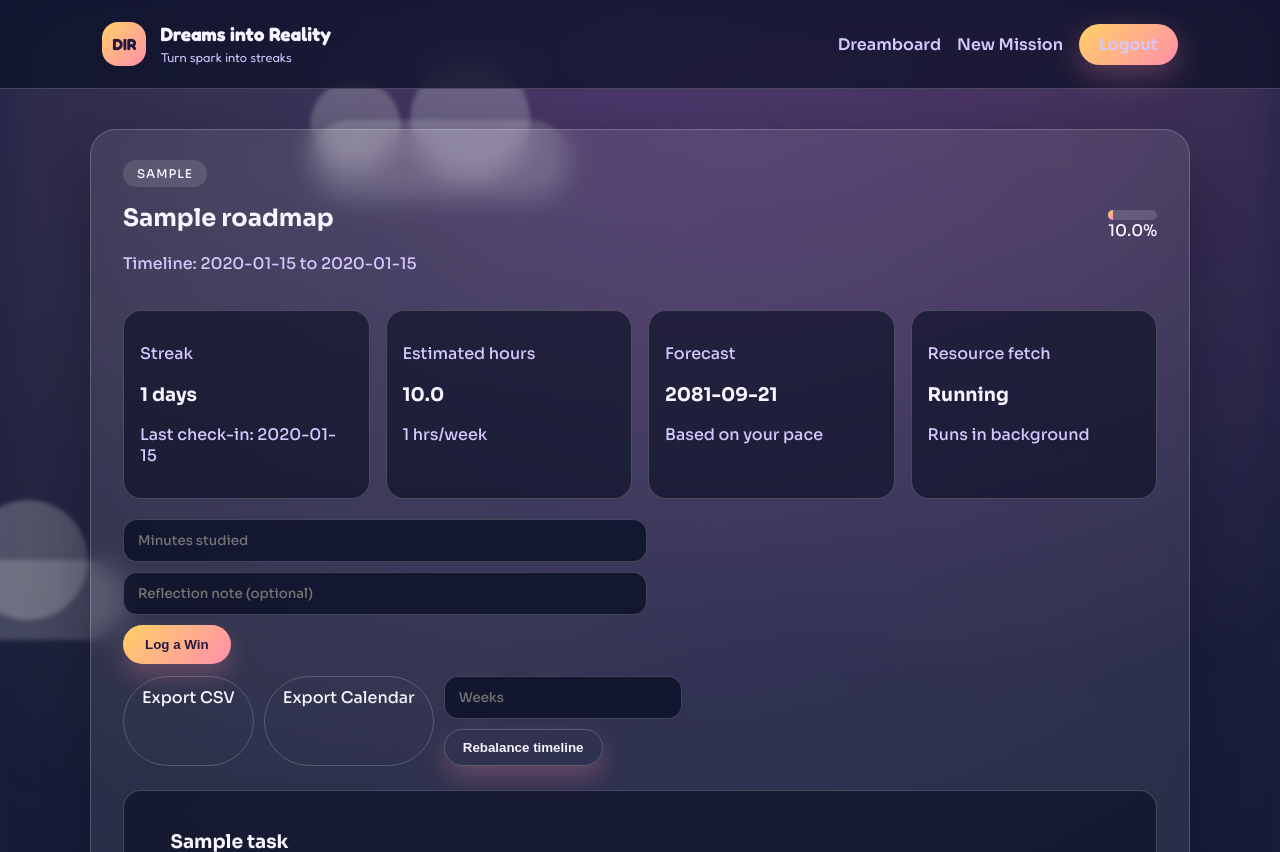
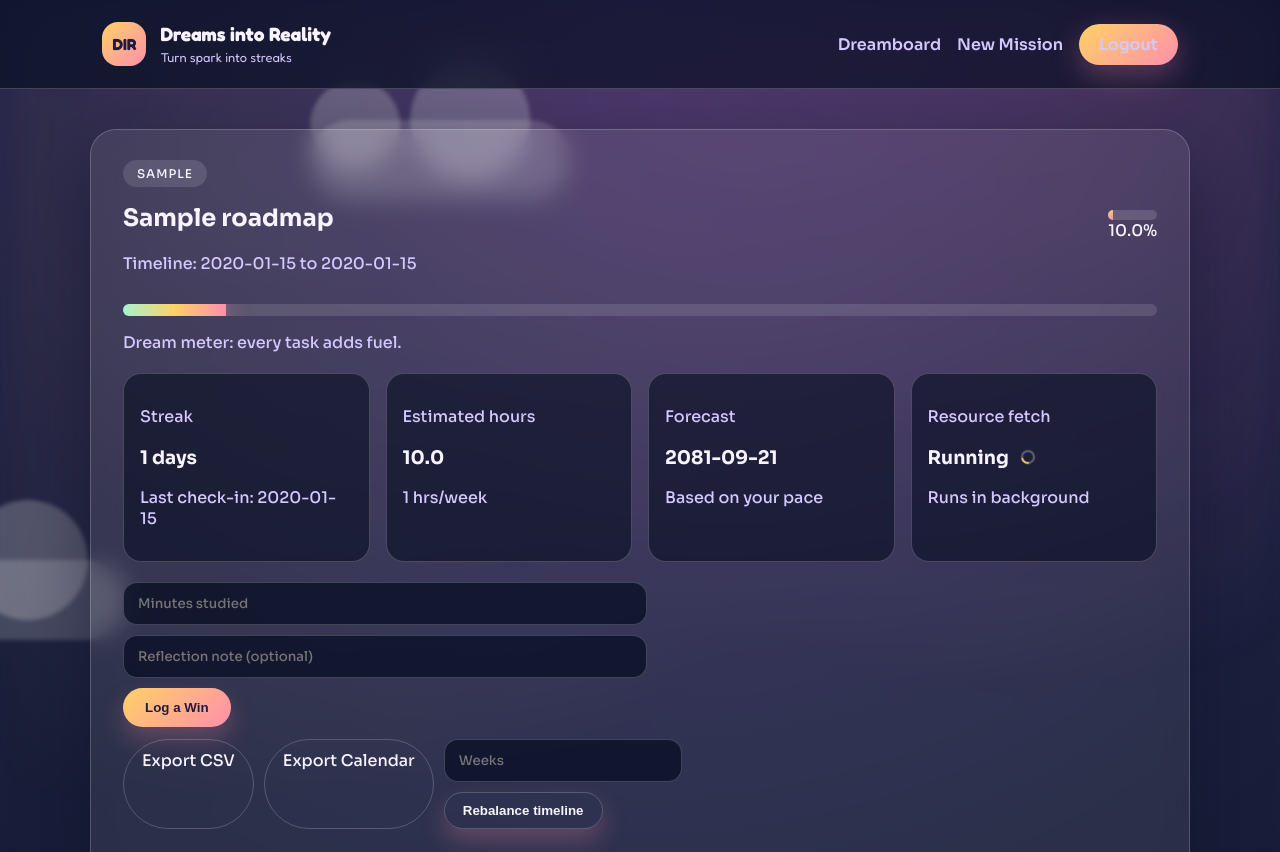
Before and after one commit to Anish17-Shanu/Dreams-into-Reality, a Flask app: page /roadmap/1 in a window 1280 px wide. Shown: the top 852 px of the page. Run offline with Flask 3, Linux system fonts and the light colour scheme; the visitor is signed in with stand-in values (Sample User, id 1); tables that the repository leaves empty hold one stand-in row (values such as "Sample post").

Commit message:
Add topic preview diff, spinner badge, and dream meter

```diff
--- a/dashboard/routes.py
+++ b/dashboard/routes.py
@@ -640,7 +640,8 @@
                 study_days_per_week=study_days_per_week,
                 start_date=start_date,
                 raw_text=raw_text,
-                topics="\n".join(topics)
+                topics="\n".join(topics),
+                original_topics=topics
             )
 
         if not title:
--- a/static/style.css
+++ b/static/style.css
@@ -397,6 +397,20 @@
     background: linear-gradient(135deg, #ffd166, #ff8fab);
 }
 
+.dream-meter {
+    height: 12px;
+    border-radius: 999px;
+    background: rgba(255, 255, 255, 0.12);
+    overflow: hidden;
+    margin: 14px 0 6px;
+}
+
+.dream-meter-fill {
+    height: 100%;
+    background: linear-gradient(90deg, #a7f3d0, #ffd166, #ff8fab);
+    animation: glow 2.6s ease-in-out infinite;
+}
+
 .card-actions {
     display: flex;
     gap: 10px;
@@ -466,6 +480,29 @@
     padding: 20px;
     border: 1px solid var(--border);
     animation: rise 0.6s ease;
+}
+
+.diff-panel {
+    padding: 16px;
+    border-radius: 16px;
+    border: 1px dashed var(--border);
+    background: rgba(11, 16, 38, 0.6);
+}
+
+.diff-list {
+    list-style: none;
+    padding: 0;
+    margin: 12px 0 0;
+    display: grid;
+    gap: 6px;
+}
+
+.diff-add {
+    color: #a7f3d0;
+}
+
+.diff-remove {
+    color: #fda4af;
 }
 
 .task-meta {
@@ -568,6 +605,17 @@
     border: 1px solid rgba(255, 143, 171, 0.4);
 }
 
+.spinner {
+    display: inline-block;
+    width: 14px;
+    height: 14px;
+    margin-left: 8px;
+    border-radius: 50%;
+    border: 2px solid rgba(255, 255, 255, 0.3);
+    border-top-color: var(--accent);
+    animation: spin 1s linear infinite;
+}
+
 @keyframes drift {
     0% { transform: translateX(0); }
     100% { transform: translateX(130vw); }
@@ -599,6 +647,15 @@
     100% { opacity: 0; transform: translateY(40px); }
 }
 
+@keyframes spin {
+    to { transform: rotate(360deg); }
+}
+
+@keyframes glow {
+    0%, 100% { filter: drop-shadow(0 0 6px rgba(255, 209, 102, 0.4)); }
+    50% { filter: drop-shadow(0 0 12px rgba(255, 143, 171, 0.7)); }
+}
+
 @media (max-width: 720px) {
     .topbar {
         flex-direction: column;
--- a/templates/roadmap_view.html
+++ b/templates/roadmap_view.html
@@ -14,6 +14,10 @@
             <span>{{ progress }}%</span>
         </div>
     </div>
+    <div class="dream-meter">
+        <div class="dream-meter-fill" style="width: {{ progress }}%"></div>
+    </div>
+    <p class="muted">Dream meter: every task adds fuel.</p>
 
     <div class="stats-grid">
         <div class="stat-card">
@@ -33,7 +37,12 @@
         </div>
         <div class="stat-card">
             <p class="muted">Resource fetch</p>
-            <h3>{{ roadmap.resource_fetch_status|capitalize }}</h3>
+            <h3>
+                {{ roadmap.resource_fetch_status|capitalize }}
+                {% if roadmap.resource_fetch_status == 'running' %}
+                    <span class="spinner" aria-hidden="true"></span>
+                {% endif %}
+            </h3>
             <p class="muted">Runs in background</p>
         </div>
     </div>
```
Also changed, not shown: templates/roadmap_preview.html (+39 -0 lines), README.md.
